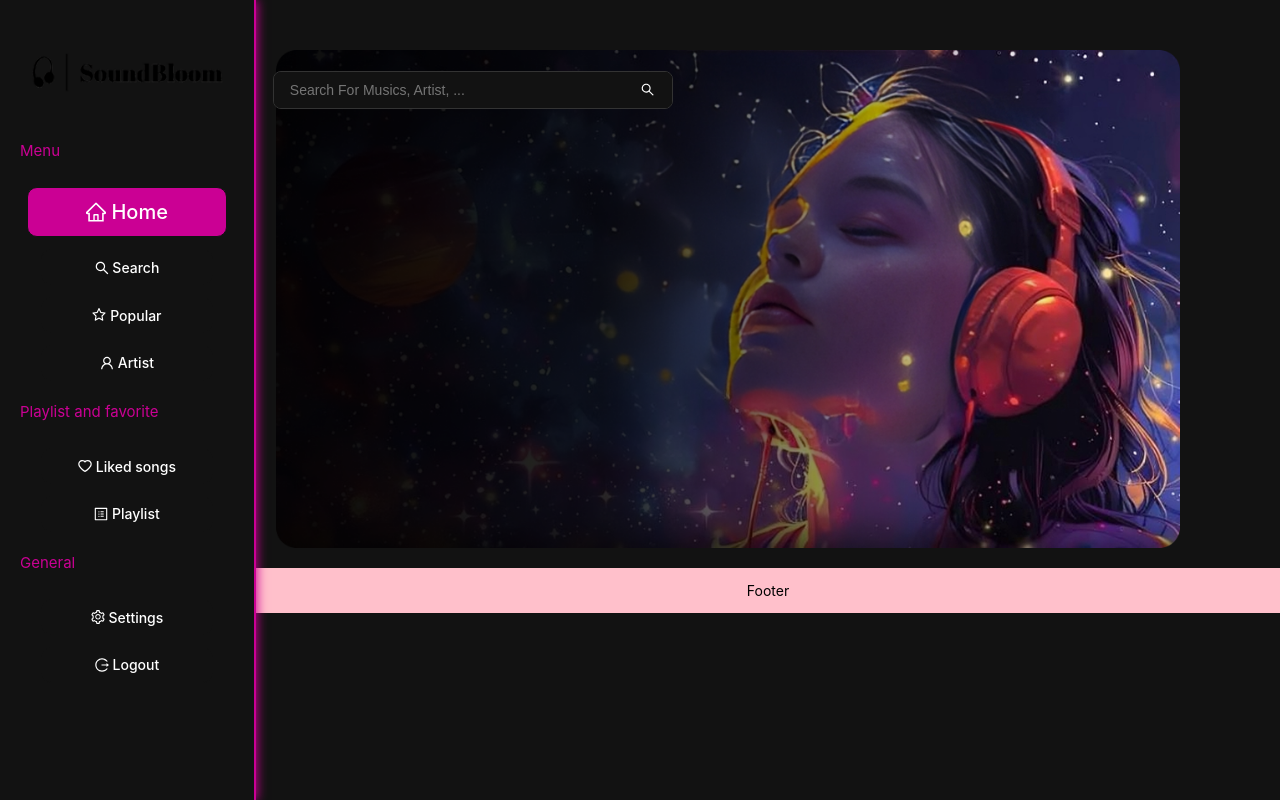
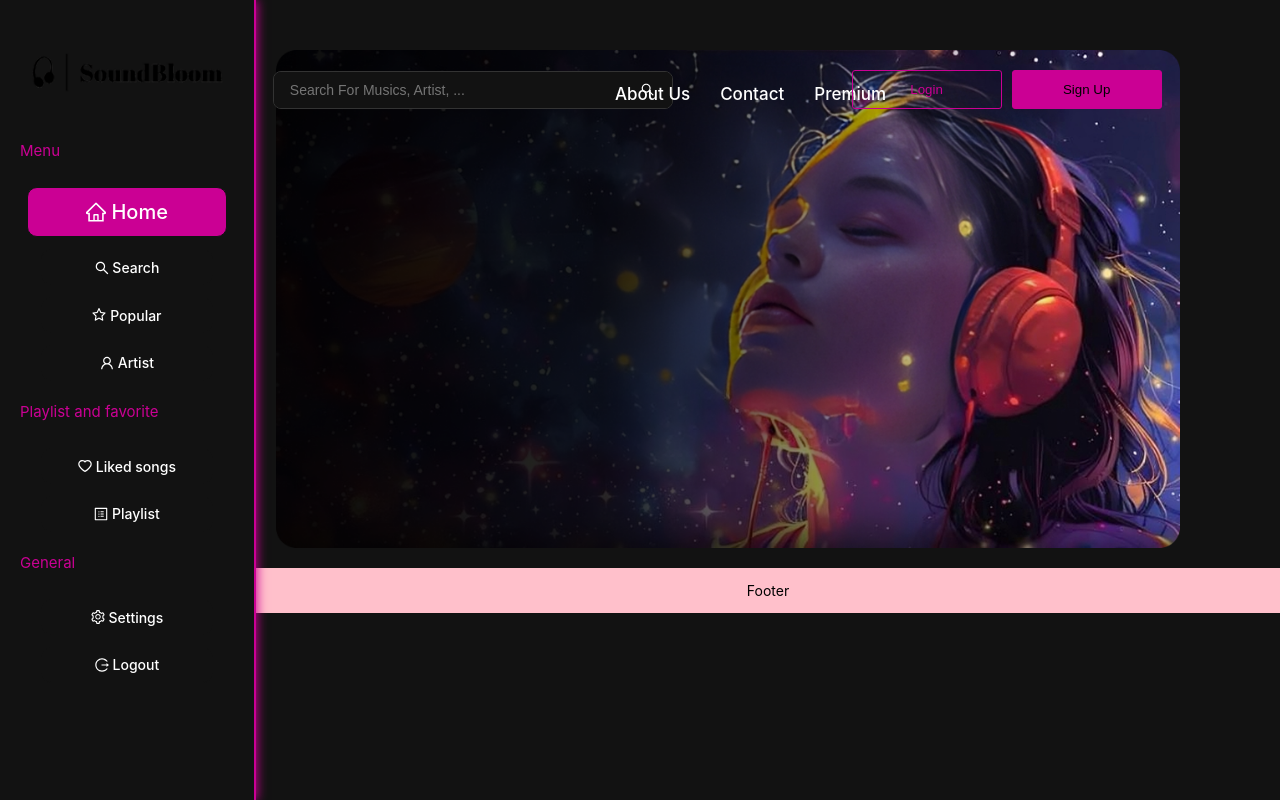
Before and after one commit to RikoTX/SoundBloom, a React (Vite) app: page / in a window 1280 px wide. Built offline with nearby package versions, Linux system fonts and the light colour scheme.

Commit message:
добавил ссылки и кнопки, регестрация и вход

```diff
--- a/src/components/Content/Home/Home.jsx
+++ b/src/components/Content/Home/Home.jsx
@@ -9,7 +9,7 @@ const imageWrapperStyle = {
 };
 
 const imageStyle = {
-    paddingRight:'80px',
+    paddingRight: '80px',
     maxWidth: '100%',
     height: 'auto',
     display: 'block',
@@ -57,12 +57,58 @@ const ImageCenter = {
     padding: '20px',
     paddingTop: '50px',
 };
+const linkText = {
+    display: 'flex',
+    justifyContent: 'center',
+    gap: '30px',
+    marginTop: '20px',
+};
 
+const linkStyle = {
+    fontSize: '17px',
+    color: 'white',
+    textDecoration: 'none',
+};
+
+const Position = {
+    position: 'absolute',
+    top: '2.5%',
+    right: '38%',
+    display: 'flex',
+    justifyContent: 'space-between',
+    alignItems: 'center'
+}
+
+const ButtonElements = {
+    position: 'absolute',
+    top: '4%',
+    right: '10%'
+}
+
+const styleButtonLogin = {
+    backgroundColor: 'transparent',
+    color: '#cb0094',
+    padding: '11px',
+    width: '150px',
+    border: '1px solid #cb0094',
+    borderRadius: '3px',
+    marginRight: '10px',
+    cursor: 'pointer',
+
+}
+const styleButtonSignUp = {
+    backgroundColor: '#cb0094',
+    padding: '11px',
+    width: '150px',
+    borderRadius: '3px',
+    border: '1px solid #cb0094',
+    cursor: 'pointer',
+}
 export default function Home() {
     const [searchValue, setSearchValue] = useState('');
 
     const handleSearch = () => {
-        console.log('custom', searchValue);
+        console.log(searchValue);
     };
 
     return (
@@ -84,7 +130,23 @@ export default function Home() {
                             style={inputStyle}
                         />
                         <button onClick={handleSearch} style={buttonStyle}>
-                            <SearchOutlined/>
+                            <SearchOutlined />
+                        </button>
+                    </div>
+                    <div style={Position}>
+                        <div style={linkText}>
+                            <a href="#" style={linkStyle}>About Us</a>
+                            <a href="#" style={linkStyle}>Contact</a>
+                            <a href="#" style={linkStyle}>Premium</a>
+                        </div>
+
+                    </div>
+                    <div style={ButtonElements}>
+                        <button style={styleButtonLogin}>
+                            Login
+                        </button>
+                        <button style={styleButtonSignUp}>
+                            Sign Up
                         </button>
                     </div>
                 </div>
```
